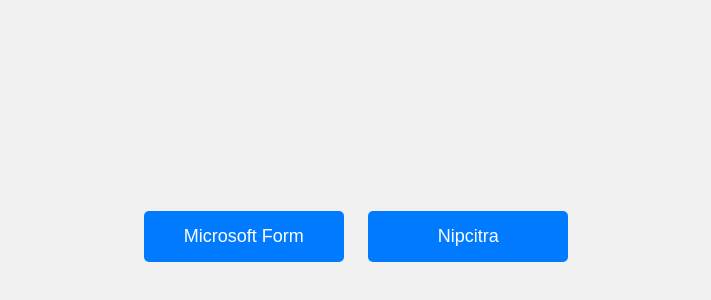
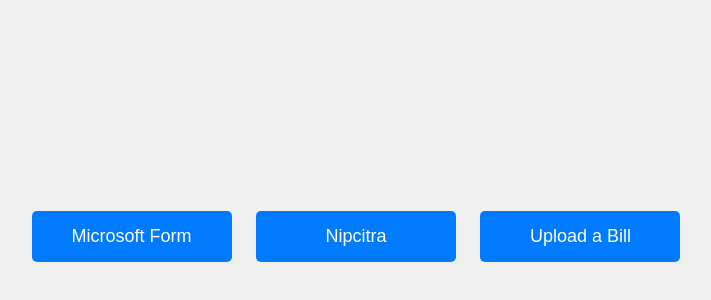
Before and after one commit to njamudiya/redirect-expenses, a plain HTML site: page index.html in a window 1280 px wide. Shown: the part 164-464 px from the top of the page, without its empty margins (284-995 px from the left). Drawn offline with Linux system fonts and the light colour scheme.

Commit message:
Update index.html

```diff
--- a/index.html
+++ b/index.html
@@ -47,6 +47,7 @@
     <div class="container">
         <a href="/ms" class="button">Microsoft Form</a>
         <a href="/nc" class="button">Nipcitra</a>
+        <a herf="https://nextcloud.jamudiya.in/s/uploadbill" class="button">Upload a Bill</a>
     </div>
 </body>
 </html>
```
